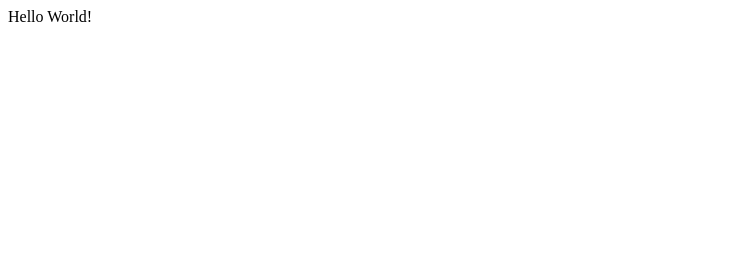
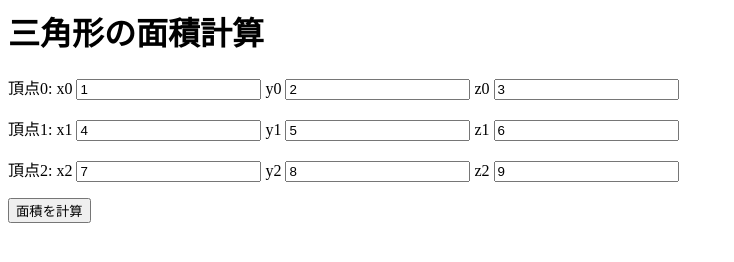
Before and after one commit to shuta141220/InfoVis2025, a plain HTML site: page W02/task3.html in a window 1280 px wide. Shown: the whole page, without its empty margins (0-734 px from the left). Drawn offline with Linux system fonts and the light colour scheme.

Commit message:
Initial commit

```diff
--- a/W02/task3.html
+++ b/W02/task3.html
@@ -1,10 +1,65 @@
 <html>
     <head>
-	<title>W02: Example 01</title>
+    <title>W02: Task 03</title>
     </head>
     <body>
-	<script>
-	 document.write("Hello World!");
-	</script>
+
+    <h1>三角形の面積計算</h1>
+
+    <p>
+        頂点0:
+        x0 <input type="number" id="x0" value="1">
+        y0 <input type="number" id="y0" value="2">
+        z0 <input type="number" id="z0" value="3">
+    </p>
+    <p>
+        頂点1:
+        x1 <input type="number" id="x1" value="4">
+        y1 <input type="number" id="y1" value="5">
+        z1 <input type="number" id="z1" value="6">
+    </p>
+    <p>
+        頂点2:
+        x2 <input type="number" id="x2" value="7">
+        y2 <input type="number" id="y2" value="8">
+        z2 <input type="number" id="z2" value="9">
+    </p>
+
+    <p>
+        <input type="button" value="面積を計算" onclick="calculateArea()">
+    </p>
+
+    <p id="result"></p>
+
+    <script src="vec3.js"></script>
+
+    <script>
+    function AreaOfTriangle(v0, v1, v2) {
+        const a = new Vec3(v1.x, v1.y, v1.z).sub(v0);
+        const b = new Vec3(v2.x, v2.y, v2.z).sub(v0);
+        const cross = a.cross(b);
+        return 0.5 * cross.length();
+    }
+
+    function calculateArea() {
+        const x0 = Number(document.getElementById("x0").value);
+        const y0 = Number(document.getElementById("y0").value);
+        const z0 = Number(document.getElementById("z0").value);
+        const x1 = Number(document.getElementById("x1").value);
+        const y1 = Number(document.getElementById("y1").value);
+        const z1 = Number(document.getElementById("z1").value);
+        const x2 = Number(document.getElementById("x2").value);
+        const y2 = Number(document.getElementById("y2").value);
+        const z2 = Number(document.getElementById("z2").value);
+
+        const v0 = new Vec3(x0, y0, z0);
+        const v1 = new Vec3(x1, y1, z1);
+        const v2 = new Vec3(x2, y2, z2);
+
+        const S = AreaOfTriangle(v0, v1, v2);
+
+        document.getElementById("result").innerHTML = `三角形の面積: ${S.toFixed(3)}`;
+    }
+    </script>
     </body>
 </html>
```
Also changed, not shown: W02/vec3.js (indentation only).
